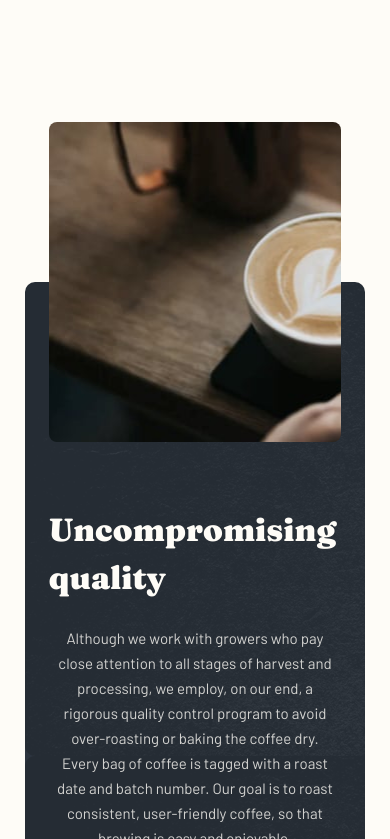
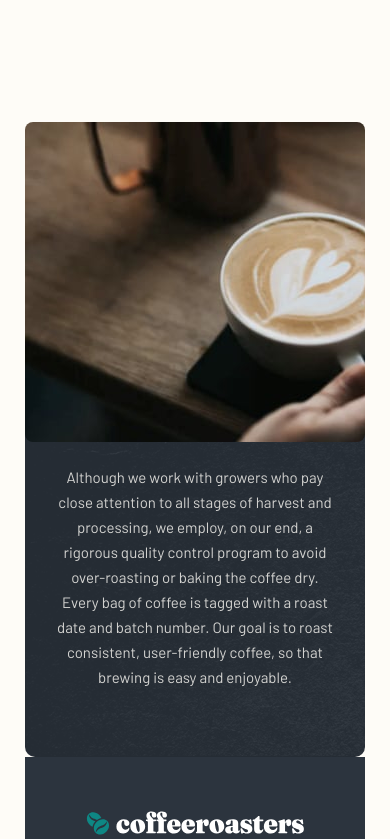
Before and after one commit to VladimirVolvakov/coffeeroasters-react-app, a React (Create React App) app: page / in a window 390 px wide. Shown: the part 1485-2324 px from the top of the page. Built offline with nearby package versions, Linux system fonts and the light colour scheme; the HTML template or start-up script is replaced by a standard one.

Commit message:
fix: fix styles for media query <=900px for SectionQuality component

```diff
--- a/src/layout/SectionQuality.css
+++ b/src/layout/SectionQuality.css
@@ -61,7 +61,8 @@
 
 @media only screen and (max-width: 900px) {
   .quality {
-    height: max-content;
+    position: relative;
+    height: 47.5rem;
     padding: 0 6.97% 6.7rem;
     margin-top: 16rem;
     flex-direction: column-reverse;
@@ -75,8 +76,6 @@
     width: 100%;
     height: fit-content;
     margin-top: 6.4rem;
-    position: relative;
-    top: -16rem;
   }
 
   .quality__heading {
@@ -96,7 +95,7 @@
     width: 100%;
     max-width: 57.3rem;
     height: 32rem;
-    position: relative;
+    position: absolute;
     top: -16rem;
   }
 }
```
